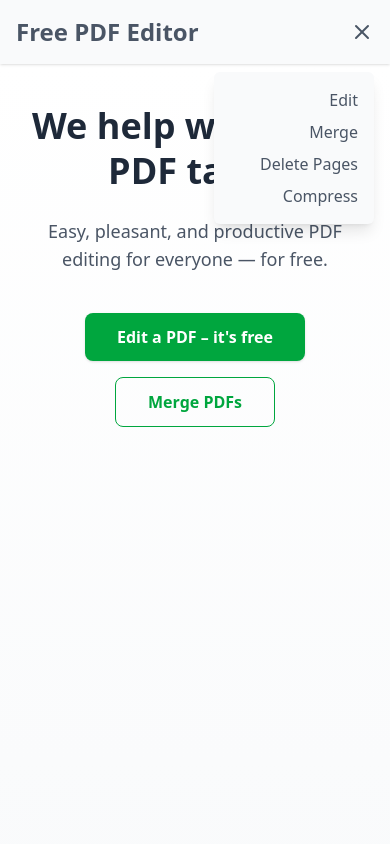
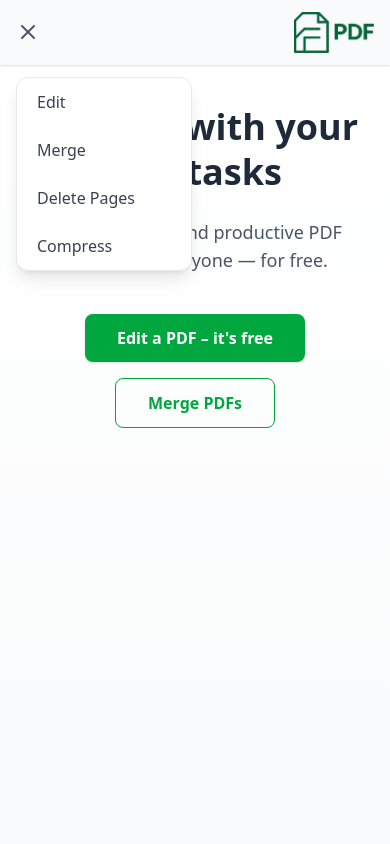
Before and after one commit to YamaniYassine/PDF-editor-web-app, a Next.js app in the folder pdf-editor-frontend/: page / in a window 390 px wide. Both pictures are taken after a click on the button "Toggle Menu". Shown: the top 844 px of the page. Built offline with nearby package versions, Linux system fonts and the light colour scheme.

Commit message:
adding Logo and improving mobile version

```diff
--- a/pdf-editor-frontend/src/components/Navbar.tsx
+++ b/pdf-editor-frontend/src/components/Navbar.tsx
@@ -1,6 +1,7 @@
 'use client';
 import React, { useState } from 'react';
 import Link from 'next/link';
+import Image from 'next/image';
 import { FiMenu, FiX } from 'react-icons/fi';
 
 export default function Navbar() {
@@ -10,10 +11,17 @@ export default function Navbar() {
 
   return (
     <nav className="w-full bg-gray-50 relative z-50 shadow-sm">
-      <div className="max-w-screen-xl mx-auto w-full px-4 py-4 flex justify-between items-center">
-        <Link href="/" className="text-2xl font-bold text-gray-600">
-          Free PDF Editor
-        </Link>
+      <div className="max-w-screen-xl mx-auto w-full px-4 py-3 flex flex-row-reverse sm:flex-row justify-between items-center gap-4">
+
+      <a href="/" className="flex items-center space-x-2">
+        <Image
+          src="/PDF-logo-resize.png"
+          alt="PDF Editor Logo"
+          width={80}
+          height={40}
+          priority
+        />
+      </a>
 
         <button
           className="sm:hidden text-2xl text-gray-600"
@@ -51,52 +59,29 @@ export default function Navbar() {
         {/* Mobile dropdown menu version */}
         {isOpen && (
           <ul
-            className="absolute top-full right-4 mt-2 w-40 bg-gray-50 flex flex-col items-end space-y-2 text-gray-600 font-medium sm:hidden shadow-lg p-4 rounded-md
-              animate-fade-in"
-            role="menu"
-            aria-label="Mobile menu"
-          >
-            <li>
+          className="absolute top-full left-4 mt-3 w-44 bg-white border border-gray-200 rounded-xl shadow-lg sm:hidden animate-fade-in z-50"
+          role="menu"
+          aria-label="Mobile menu"
+        >
+          {[
+            { label: 'Edit', href: '/edit' },
+            { label: 'Merge', href: '/merge' },
+            { label: 'Delete Pages', href: '/delete' },
+            { label: 'Compress', href: '/compress' },
+          ].map(({ label, href }) => (
+            <li key={label}>
               <Link
-                href="/edit"
+                href={href}
                 onClick={() => setIsOpen(false)}
-                className="hover:text-gray-800 hover:font-bold transition block w-full text-right"
                 role="menuitem"
+                className="block w-full px-5 py-3 text-left text-gray-700 hover:bg-gray-100 hover:text-blue-600 transition-colors"
               >
-                Edit
+                {label}
               </Link>
             </li>
-            <li>
-              <Link
-                href="/merge"
-                onClick={() => setIsOpen(false)}
-                className="hover:text-gray-800 hover:font-bold transition block w-full text-right"
-                role="menuitem"
-              >
-                Merge
-              </Link>
-            </li>
-            <li>
-              <Link
-                href="/delete"
-                onClick={() => setIsOpen(false)}
-                className="hover:text-gray-800 hover:font-bold transition block w-full text-right"
-                role="menuitem"
-              >
-                Delete Pages
-              </Link>
-            </li>
-            <li>
-              <Link
-                href="/compress"
-                onClick={() => setIsOpen(false)}
-                className="hover:text-gray-800 hover:font-bold transition block w-full text-right"
-                role="menuitem"
-              >
-                Compress
-              </Link>
-            </li>
-          </ul>
+          ))}
+        </ul>
+
         )}
       </div>
     </nav>
```
Also changed, not shown: pdf-editor-frontend/public/PDF-logo-resize.png (added), pdf-editor-frontend/public/PDF-logo.png (added).
